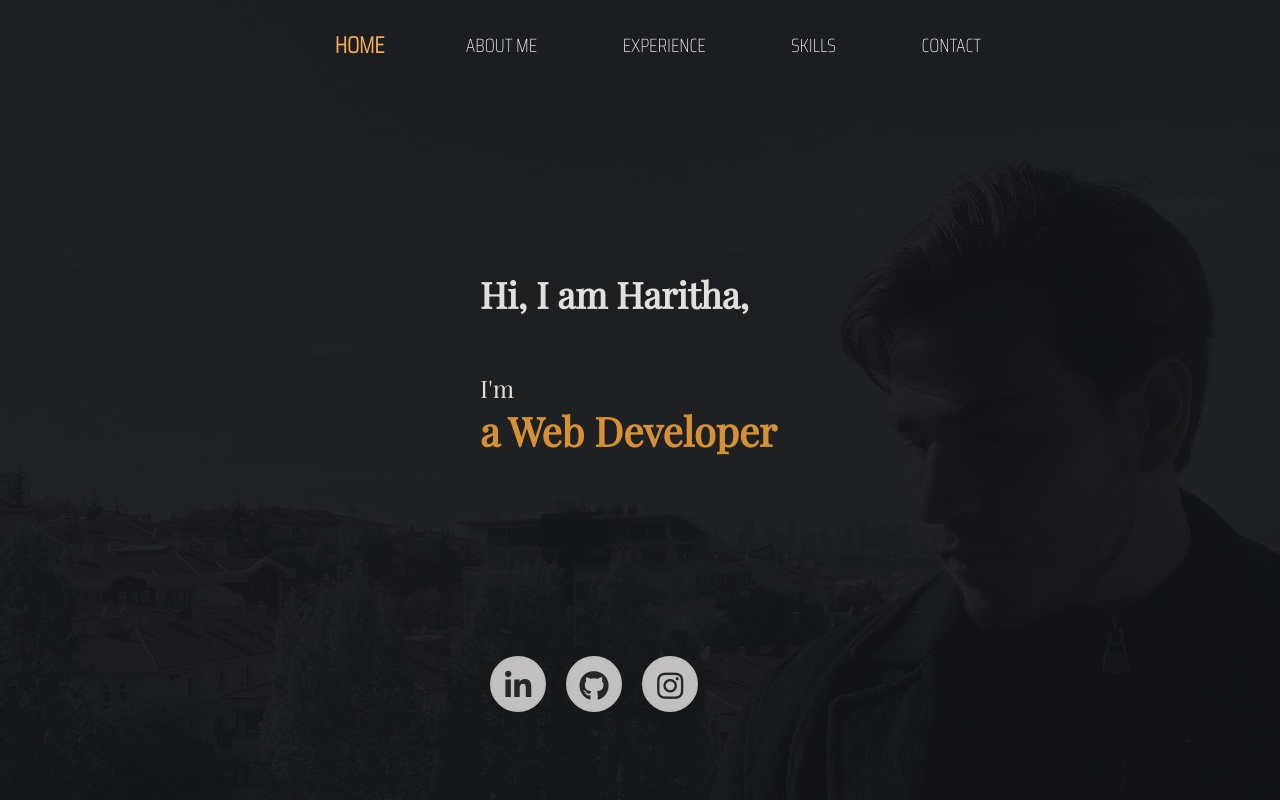
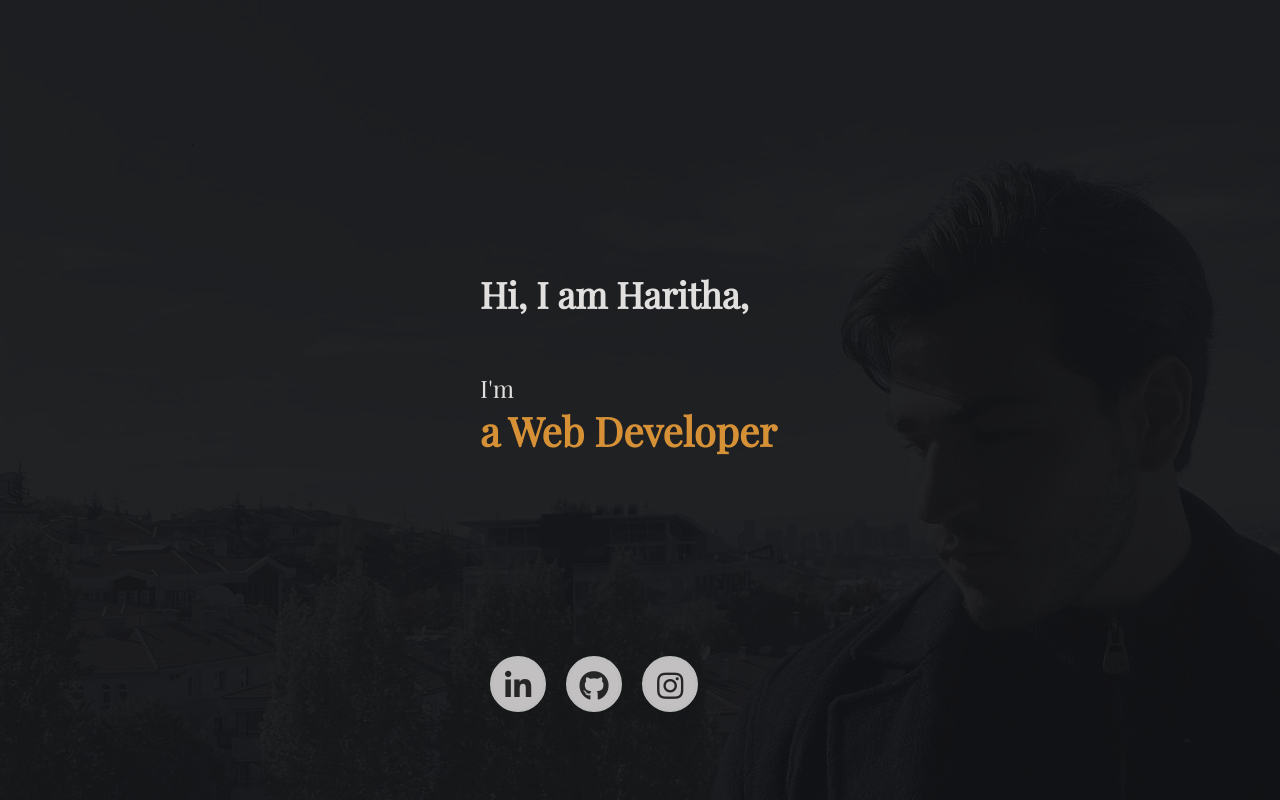
Before and after one commit to HarithaSeddik/Portfolio-ReactJS, a React (Create React App) app in the folder myportfolio/: page / in a window 1280 px wide. Built offline with nearby package versions, Linux system fonts and the light colour scheme.

Commit message:
deleted navbar files

```diff
--- a/myportfolio/src/App.js
+++ b/myportfolio/src/App.js
@@ -1,7 +1,7 @@
 import "./App.css";
 import { useState, useEffect } from "react";
 import HomeSection from "./component/HomeSection";
-import Navbar from "./component/Navbar";
+
 import jsonData from "./data/data.json";
 
 function App() {
@@ -9,7 +9,7 @@ function App() {
   const [snapScroll, setSnapScroll] = useState(true);
   return (
     <div className="App">
-      <Navbar />
+
       <section id="home">
         <HomeSection />
       </section>
--- a/myportfolio/src/component/Navbar.css
+++ /dev/null
@@ -1,89 +0,0 @@
-.navbarContainer{
-    width: 100%;
-    height: 10vh;
-    display: flex;
-    position: sticky;
-    position: fixed;
-    top: 0%;
-    z-index: 999;
-    transition: background-color 0.5s ease;
-}
-.navbarContainer--active{
-     background-color: var(--darkBlue );
-     /* background: chocolate; */
-     width: 100%;
-    height: 4em;
-    height: 8vh;
-    display: flex;
-    z-index: 990;
-    position: sticky;
-    position: fixed;
-    transition: background-color 0.5s ease;
-}
-
-.textContainer{
-    font-family:  'Playfair Display', serif;
-    font-family: 'Saira Condensed', sans-serif;
-    text-transform: uppercase;
-    text-decoration: none;
-    /* background-color: darkgreen; */
-    position: absolute;
-    left: 50%;
-    top: 50%;
-    margin-top: -2%;
-    height: 200px;
-    margin-left: -30%;
-    /* position: fixed; */
-    width: 60%;
-    z-index: 990;
-    transition: ease all 1s;
-}
-.textContainer--active{
-    top:50%;
-    margin-top: -2%;
-    text-transform: uppercase;
-    font-family: 'Saira Condensed', sans-serif;
-    /* font-family:  'Playfair Display', serif; */
-    text-decoration: none;
-    /* background-color: darkgreen; */
-    position: absolute;
-    left: 50%;
-    height: 200px;
-    margin-left: -30%;
-    /* position: fixed; */
-    width: 60%;
-    z-index: 999;
-    transition:  ease all 1s;
-    z-index: 990;
-}
-
-.textList{
-    list-style: none;
-    text-decoration: none;
-    display: grid;
-    grid-template-columns: repeat(5,auto);
-    grid-gap: 0%;
-}
-
-.textList li {
-    text-decoration: none;
-    color: #fff;
-    font-size: 1.2em;
-    transition: 0.7s ease all;
-    z-index: 990;
-}
-.textList li:hover {
-    cursor: pointer;
-}
-
-.textList li.active {
-    /* background-color: crimson; */
-    transition: 0.7s ease all;
-    color: #fff;
-    /* background-color: rgb(243,175,86); */
-    color: rgb(243, 175, 86);
-    font-size: 1.2em;
-    transform:scale(1.2) ;
-    z-index: 990;
-    font-weight: bolder;
-  }
--- a/myportfolio/src/component/Navbar.js
+++ /dev/null
@@ -1,98 +0,0 @@
-import React, {useState, useRef} from 'react'
-import './Navbar.css'
-import {Link} from 'react-scroll'
-import { useEffect } from 'react/cjs/react.development';
-
-
-const Navbar = () => {
-
-    const sections = document.querySelectorAll("section");
-    const navLi = document.querySelectorAll(".navbarContainer .textContainer ul li");
-    const navbarContainer =  document.querySelectorAll(".navbarContainer");
-
-    const [showBackground, setShowBackground] = useState(null)
-
-    const aboutRef = useRef();
-
-    const bodyElement = document.getElementsByTagName("BODY")[0];
-    const htmlElement = document.getElementsByTagName("HTML")[0];
-    const handleClick = () => {
-        bodyElement.style.scrollSnapType='none'
-        htmlElement.style.scrollSnapType='none'
-    }
-
-    useEffect(() => {
-        const handleScroll = (e) => {
-
-            if (window.scrollY >= 0 && window.scrollY <= window.innerHeight / 2) {
-                setShowBackground(false)
-                // console.log(showBackground)
-                // Set states for nav items here if the user is on the first section
-                // } else if (aboutRef.current.  - window.scrollY < window.innerHeight / 2 && stuffRef.current.offsetTop - window.scrollY >= window.innerHeight / 2) {
-                    // For the about section
-            } else {
-
-                setShowBackground(true)
-
-                // console.log(showBackground)
-                // Etc...
-            }
-
-                // console.log(window.scrollY >= 0 && window.scrollY <= window.innerHeight / 2)
-                // console.log(window.innerHeight)
-            let current = ''
-            sections.forEach( (section)=> {
-                const sectionTop = section.offsetTop;
-                const sectionHeight = section.clientHeight;
-
-                if (window.scrollY >= (sectionTop- 0.1*sectionTop) && window.scrollY <= ( sectionTop + sectionHeight ) ){
-                    // console.log(sectionTop, sectionHeight)
-                    current = section.getAttribute('id')
-                    // console.log(current)
-                }
-            })
-            navLi.forEach((li) => {
-                li.classList.remove("active");
-                if (li.classList.contains(current)) {
-                  li.classList.add("active");
-                }
-              });
-        }
-
-        document.addEventListener('scroll', handleScroll);
-        return () => {
-            document.removeEventListener('scroll', handleScroll);
-        }
-    }, [showBackground])
-
-    return (
-        // <div
-        // className={setShowBackground?'navbarContainer':'navbarContainer--active'}
-        // >
-         <div className={showBackground?'navbarContainer--active':'navbarContainer'}>
-                {/* {console.log(showBackground)} */}
-            <div className={showBackground?'textContainer--active':'textContainer'}>
-                <ul className='textList'>
-                    <Link onClick={handleClick} smooth to='home'>
-                        <li className='home'>  Home </li>
-                    </Link>
-                    <Link onClick={handleClick} smooth to='aboutMe'>
-                        <li className='aboutMe'>  About Me </li>
-                    </Link>
-                    <Link onClick={handleClick} smooth to='experiences'>
-                        <li className='experiences'>  Experience </li>
-                    </Link>
-                    <Link onClick={handleClick} smooth to='skills'>
-                        <li className='skills'>  Skills </li>
-                    </Link>
-                    <Link onClick={handleClick} smooth to='contact'>
-                        <li className='contact'>  Contact </li>
-                    </Link>
-                </ul>
-            </div>
-
-        </div>
-    )
-}
-
-export default Navbar
```
